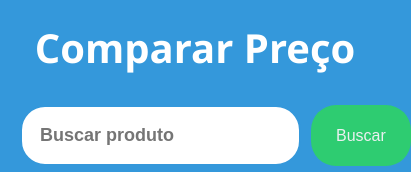
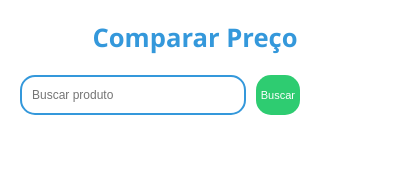
Before and after one commit to srodrigo28/comprar-preco, a plain HTML site: page index.html in a window 390 px wide. Shown: the whole page, 411 px wide, since content can reach past the window. Drawn offline with nearby package versions, Linux system fonts and the light colour scheme.

Commit message:
mobile-first-updated

```diff
--- a/style.css
+++ b/style.css
@@ -2,8 +2,8 @@
     --primary-color: #3498db;
     --secondary-color: #2ecc71;
     --text-color: #34495e;
-    --background-color: #ecf0f1;
-    --card-background-color: #ffffff;
+    --background-color: #c4fc5e;;
+    --card-background-color: #fff;
     --shadow-color: rgba(0,0,0,0.0.1);
 }
 *{
@@ -13,7 +13,7 @@
 }
 body{
     font-family: 'Segoe UI', sans-serif;
-    background-color: var(--primary-color);
+    background-color: var(--card-background-color);
     color: var(--text-color);
 }
 .container{
@@ -23,7 +23,7 @@ body{
 }
 h1{
     text-align: center;
-    color: var(--card-background-color);
+    color: var(--primary-color);
     font-size: 2.5em;
     margin-bottom: 30px;
 }
@@ -53,16 +53,19 @@ form button{
 .product-list{
     display: grid;
     gap: 25px;
+    margin-bottom: 30px;
     grid-template-columns: repeat(auto-fill, minmax(250px, 1fr));
 }
 .product-card{
     padding: 20px;
+    border: 2px solid var(--secondary-color);
     background-color: var(--card-background-color);
     border-radius: 10px;
-    box-shadow: 0 4px 6px var(--shadow-color);
+    box-shadow: 0 20px 20px var(--shadow-color);
     text-align: center;
     transition: .3s;
     cursor: pointer;
+    max-width: 90%;
 }
 .product-card:hover{
     transform: scale(1.06);
@@ -87,3 +90,42 @@ form button{
     color: (var(--text-color));
     margin-bottom: 5px;
 }
+
+@media screen and (max-width: 600px) {
+    .container{
+        max-width: 100%;
+        padding: 20px;
+    }
+    h1{
+        font-size: 1.6em;
+        text-align: center;
+        margin-bottom: 20px;
+    }
+    form, .product-list{
+        width: 80%;
+    }
+    form input{
+        max-width: 100%;
+        font-weight: 500;
+        padding: 2px 10px;
+        font-size: 12px;
+        height: 40px;
+        border-radius: 15px;
+    }
+    form button{
+        max-width: 50px;
+        font-weight: 500;
+        padding: 2px 5px;
+        font-size: 11px;
+        border-radius: 15px;
+        height: 40px;
+        color: var(--card-background-color);
+    }
+    .product-card{
+        grid-template-columns: 1fr;
+        border-radius: 0;
+        box-shadow: none;
+        margin-bottom: 0;
+        max-width: 100%;
+    }
+}
```
